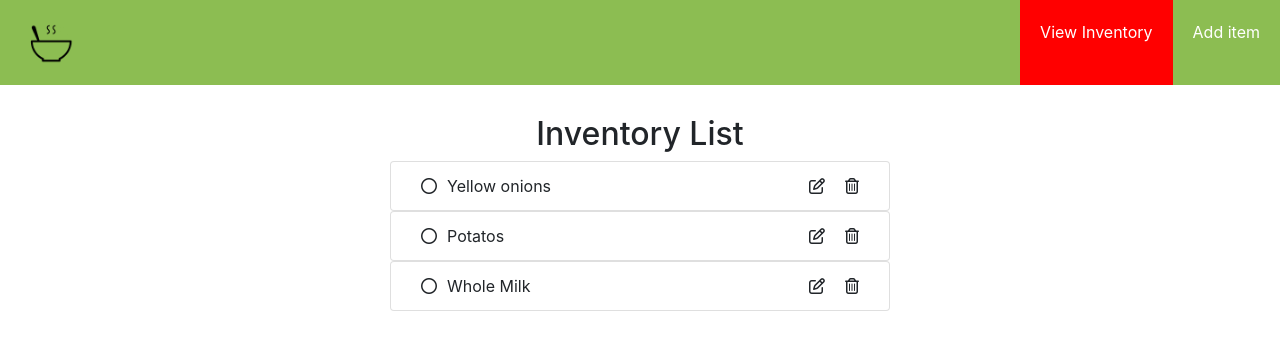
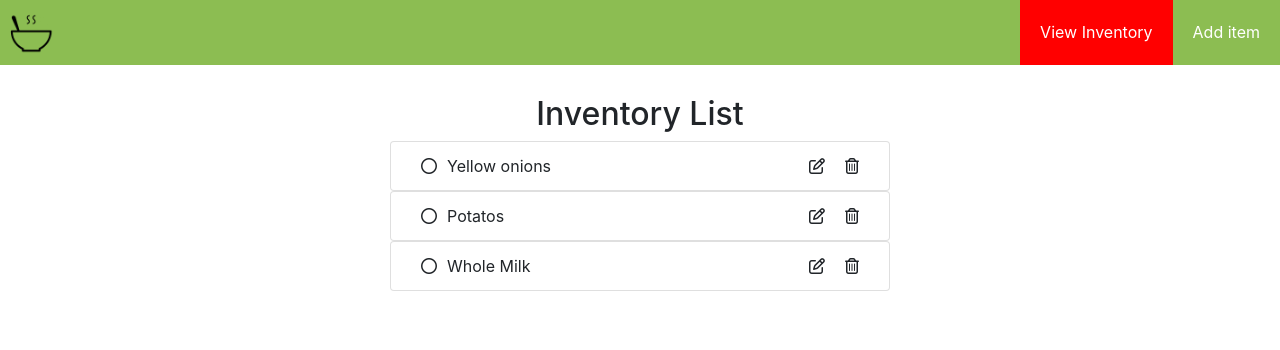
Before and after one commit to i-ll-serve-soup-july-2019/FrontEnd, a React (Create React App) app in the folder serve-soup/: page / in a window 1280 px wide. Shown: the top 350 px of the page. Built offline with nearby package versions, Linux system fonts and the light colour scheme.

Commit message:
last commit before the PR

```diff
--- a/serve-soup/src/App.css
+++ b/serve-soup/src/App.css
@@ -14,10 +14,11 @@
   /* padding: 5px 0; */
 }
 
+
 .nav-logo {
   width: auto;
   height: 45px;
-  margin: auto 10px;
+  margin: 10px;
 }
 
 .nav-bar {
@@ -27,11 +28,10 @@
 }
 
 .nav-active-link {
-  background-color: red;
-
+  background-color: red
 }
 
-.nav-container a {
+.nav-bar a {
   color: white;
   padding: 20px;
   text-decoration: none;
--- a/serve-soup/src/App.js
+++ b/serve-soup/src/App.js
@@ -8,6 +8,7 @@ import HomePage from "./components/HomePage";
 function App() {
   return (
     <div className="App">
+      {/* Homepage must be under the protected route  */}
       <HomePage />
     </div>
   );
--- a/serve-soup/src/components/InventoryList.js
+++ b/serve-soup/src/components/InventoryList.js
@@ -2,6 +2,9 @@ import React from "react";
 
 //importing reactstrap components
 import { ListGroup, ListGroupItem } from "reactstrap";
+
+//importing connect
+import { connect } from "react-redux";
 
 class InventoryList extends React.Component {
   //state is only for testing
@@ -49,6 +52,14 @@ class InventoryList extends React.Component {
 }
 
 //create mapStateToProps
+const mapStateToProps = state => {
+  return {
+    inventoryItems: state.inventoryItems
+  };
+};
 
 //Remember to use connect
-export default InventoryList;
+export default connect(
+  mapStateToProps,
+  {}
+)(InventoryList);
--- a/serve-soup/src/components/NavBar.js
+++ b/serve-soup/src/components/NavBar.js
@@ -6,7 +6,7 @@ class NavBar extends React.Component {
   render() {
     return (
       <div className="nav-container">
-        <Link exact to="/" activeClassName="nav-active-link">
+        <Link exact to="/">
           <img className="nav-logo" src="./img/logo.png" alt="logo" />
         </Link>
         <ul className="nav-bar">
--- a/serve-soup/src/reducer/index.js
+++ b/serve-soup/src/reducer/index.js
@@ -1,11 +1,22 @@
 const initialState = {
-  inventoryItems: []
-}
+  inventoryItems: [
+    {
+      name: "Yellow onions"
+    },
+    {
+      name: "Potatos"
+    },
+    {
+      name: "Whole Milk"
+    }
+  ]
+};
 
 const reducer = (state = initialState, action) => {
-  switch(action.type) {
-    default: return state;
+  switch (action.type) {
+    default:
+      return state;
   }
-}
+};
 
 export default reducer;
```
